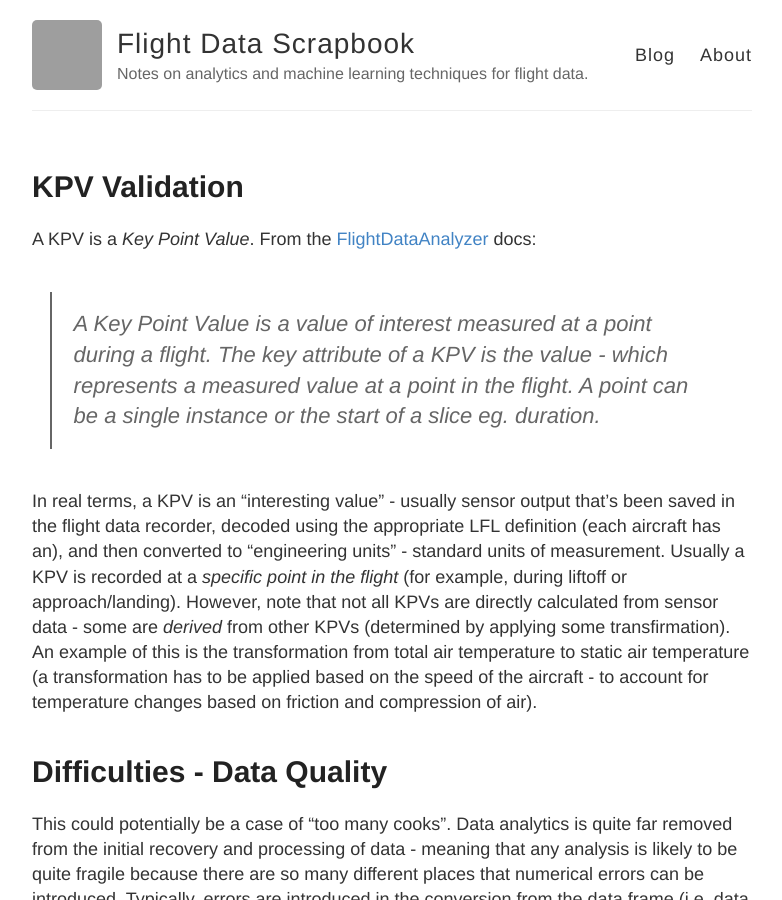
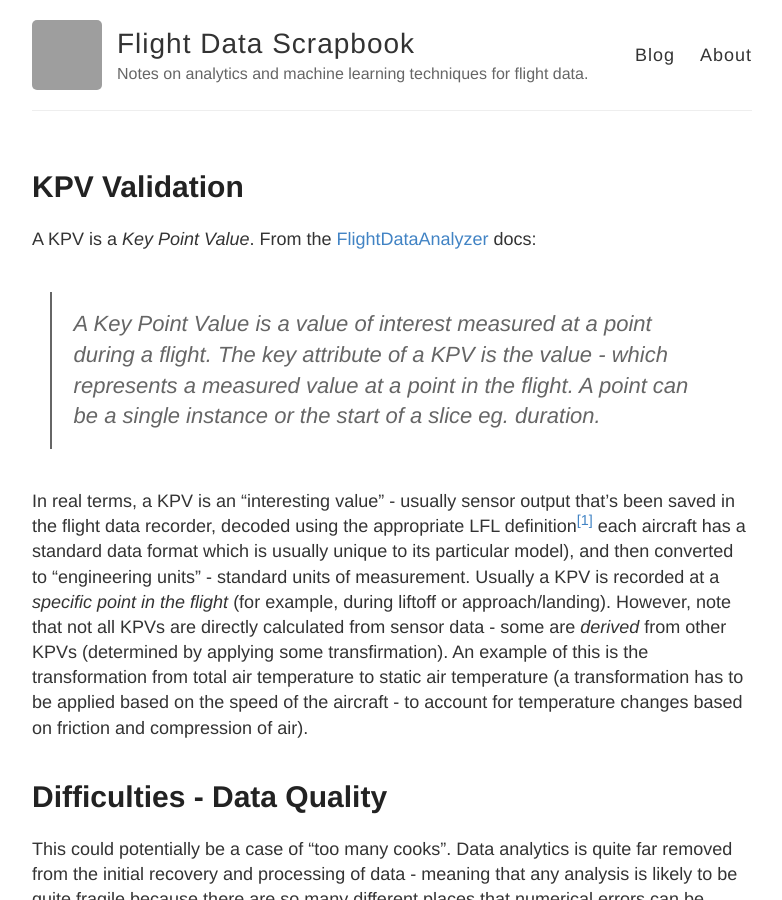
Before and after one commit to smith01s/newey01c.github.io, a Jekyll site: the page built from _posts/2017-09-20-kpv-validation.md, in a window 1280 px wide and 900 px high. Shown: the whole window, without its empty margins (248-1030 px from the left). Built offline with Jekyll 4.4.1, drawn with Linux system fonts in a browser that asks for light colours; comment, search, counter and statistics services are not loaded; some of the changed text lies outside the part shown; grey boxes are pictures that could not be loaded.

Commit message:
Fix footnotes and images

```diff
--- a/_posts/2017-09-20-kpv-validation.md
+++ b/_posts/2017-09-20-kpv-validation.md
@@ -15,7 +15,8 @@
 
 In real terms, a KPV is an "interesting value" - usually sensor output that's
 been saved in the flight data recorder, decoded using the appropriate LFL
-definition (each aircraft has an), and then converted to "engineering units" -
+definition[^lfl] each aircraft has a standard data format which is usually
+unique to its particular model), and then converted to "engineering units" -
 standard units of measurement. Usually a KPV is recorded at a *specific point
 in the flight* (for example, during liftoff or approach/landing). However, note
 that not all KPVs are directly calculated from sensor data - some are *derived*
@@ -25,6 +26,9 @@
 account for temperature changes based on friction and compression of air).
 
 [fda]: http://flightdataanalyzer.readthedocs.io/en/latest/KeyPointValue.html
+[^lfl]: An LFL is a "Logical Frame Layout" - a standard data description format
+    associated with the output of the flight data recorder for each particular
+    model or variety of aircraft.
 
 # Difficulties - Data Quality
 
@@ -55,7 +59,7 @@
 flaps, elevators, etc).
 
 ![An example of the Pitch At Liftoff KPV - note the yellow values on the
-histogram.](../images/pitch_at_liftoff.svg)
+histogram.](/images/pitch_at_liftoff.svg)
 
 This sort of process applies to many other KPVs, too - even these simple data
 quality checks can catch a surprising amount of invalid data - or highlight
@@ -96,7 +100,7 @@
 A340 - perhaps a scaling issue.
 
 ![An example of unimodal and bimodal
-distributions](../images/pitch_at_liftoff_distributions.svg)
+distributions](/images/pitch_at_liftoff_distributions.svg)
 
 In the case of the A330 and A340 above displaying clear bimodal distributions,
 it is potentially useful to apply a clustering algorithm to estimate (in an
@@ -105,7 +109,7 @@
 been highlighted with its own colour.
 
 ![An example of mean-shift clustering applied to bimodal
-data](../images/mean_shift_clustering.svg)
+data](/images/mean_shift_clustering.svg)
 
 ## Probabilistic Filtering Methods
 
```
